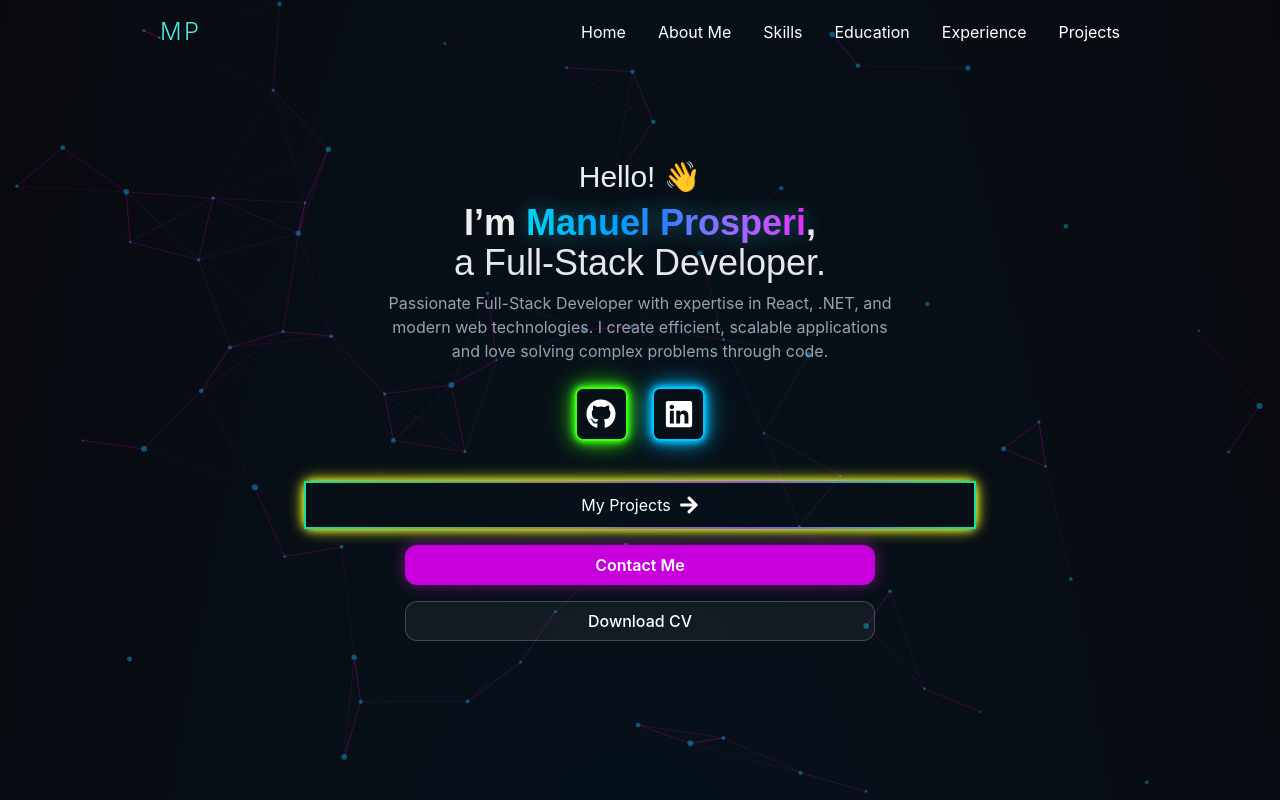
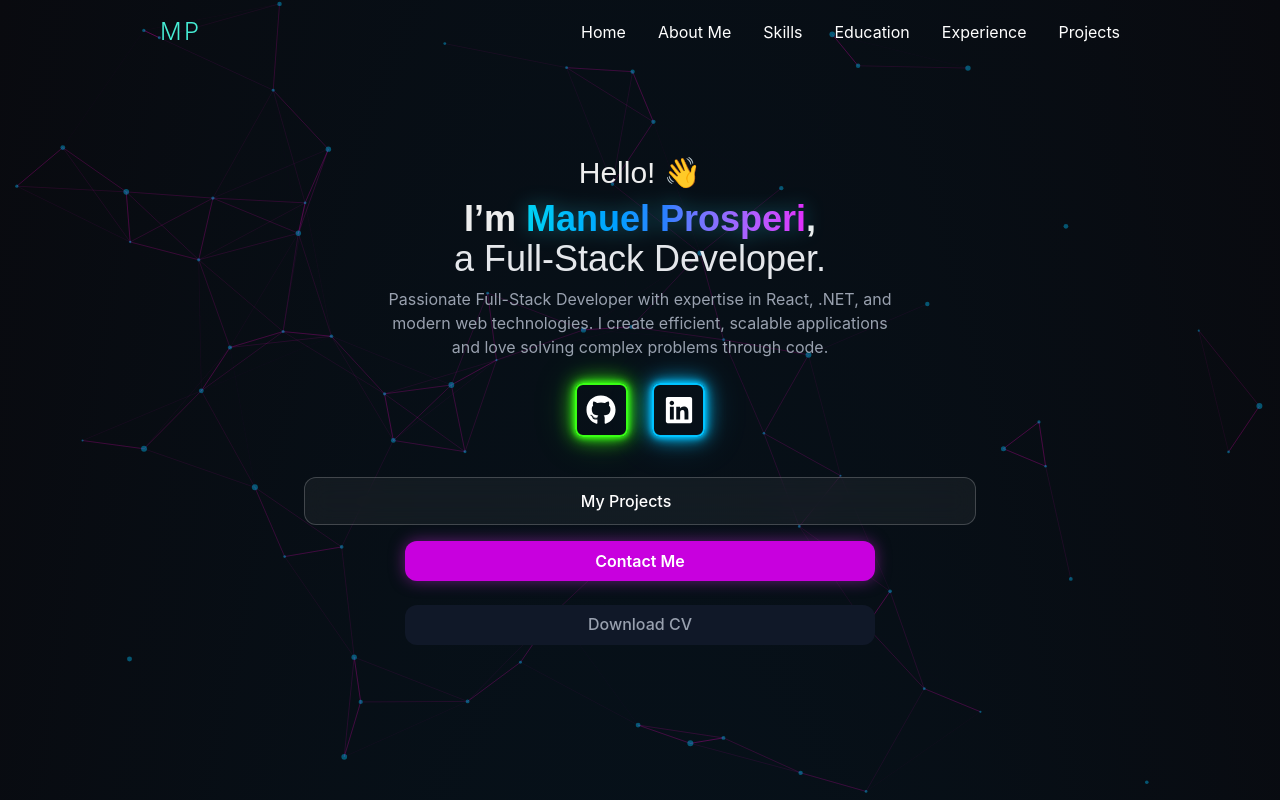
Before and after one commit to prospi-dev/portfolio, a React (Vite) app in the folder portfolio/: page / in a window 1280 px wide. Shown: the top 800 px of the page. Built offline with nearby package versions, Linux system fonts and the light colour scheme.

Commit message:
Updated buttons

```diff
--- a/portfolio/src/components/home.jsx
+++ b/portfolio/src/components/home.jsx
@@ -40,16 +40,21 @@ const Home = () => (
       </a>
     </div>
     <div className="home-button_container flex flex-col md:flex-row md:flex-wrap gap-4 justify-center items-center w-full max-w-2xl mt-4">
+
       <a
         href="#projects"
-        className="neon-btn3 flex items-center justify-center gap-2 shadow group overflow-hidden"
+        className="w-[70%] md:w-[48%] relative group overflow-hidden bg-white/5 backdrop-blur-md text-white font-medium py-3 rounded-xl transition-all duration-300 flex items-center justify-center gap-2 border border-white/20 hover:border-cyan-400 hover:shadow-[0_0_20px_rgba(34,211,238,0.4)]"
         id='projects-button'
       >
-        <span className='transition-transform duration-300 group-hover:translate-x-5'>My Projects</span> <FaArrowRight className="text-xl text-white transition-transform duration-300 group-hover:translate-x-80 group-hover:scale-110" />
+        <div className="absolute inset-0 bg-gradient-to-r from-transparent via-cyan-400/10 to-transparent -translate-x-full group-hover:translate-x-full transition-transform duration-700" />
+
+        <span className='relative z-10 transition-transform duration-300 group-hover:-translate-x-2'>My Projects</span>
+        <FaArrowRight className="relative z-10 text-xl text-cyan-400 transition-all duration-300 opacity-0 -translate-x-4 group-hover:opacity-100 group-hover:translate-x-0" />
       </a>
+
       <a
         href="#contact"
-        className="w-[70%] bg-fuchsia-600 hover:bg-fuchsia-500 text-white font-semibold rounded-xl transition-all duration-300 shadow-[0_0_15px_rgba(192,38,211,0.5)] hover:shadow-[0_0_25px_rgba(192,38,211,0.8)] flex items-center justify-center py-3"
+        className="w-[70%] md:w-[48%] bg-fuchsia-600 hover:bg-fuchsia-500 text-white font-semibold rounded-xl transition-all duration-300 shadow-[0_0_15px_rgba(192,38,211,0.5)] hover:shadow-[0_0_25px_rgba(192,38,211,0.8)] flex items-center justify-center py-3 hover:-translate-y-1"
         id="contact-button"
       >
         Contact Me
@@ -58,10 +63,10 @@ const Home = () => (
       <a
         href="/files/Manuel-Prosperi-CV-EN.pdf"
         download
-        className="w-[70%] bg-white/5 hover:bg-white/10 text-white font-medium py-3 rounded-xl transition-all duration-300 flex items-center justify-center gap-2 border border-white/20 hover:border-cyan-400 group overflow-hidden hover:shadow-[0_0_15px_rgba(34,211,238,0.3)]"
+        className="bg-gray-900 w-[70%] md:w-[60%] mt-2 text-gray-400 font-medium py-3 rounded-xl transition-all duration-300 flex items-center justify-center border-b border-transparent hover:border-fuchsia-500 hover:text-fuchsia-400 group"
         id="downloadcv-button"
       >
-        <span className="text-white transition-transform duration-500">Download CV</span>
+        <span className="transition-transform duration-300 group-hover:-translate-y-1">Download CV</span>
       </a>
     </div>
   </section>
--- a/portfolio/src/index.css
+++ b/portfolio/src/index.css
@@ -11,14 +11,7 @@
 h1, h2, h3, h4, h5, h6, button, .font-space {
   font-family: 'Space Grotesk', sans-serif;
 }
-#divider{
-    .animate-spin-slow {
-    animation: spin 3s linear infinite;
-  }
-  @keyframes spin {
-    100% { transform: rotate(360deg); }
-  }
-}
+
 #projects-button
 {
   width: 100%;
@@ -106,76 +99,3 @@ scale: 1.2;
     0 0 40px #00c3ff,
     0 0 80px #00c3ff66;
 }
-
-.neon-btn3 {
-  color: #fff;
-  background: transparent;
-  border: 2px solid;
-  border-radius: 8px;
-  cursor: pointer;
-  outline: none;
-  border-image: linear-gradient(90deg, #00c3ff, #39ff14, #ff00c8, #00c3ff) 1;
-  box-shadow:
-    0 0 8px #f1ff28,
-    0 0 16px #f1ff28;
-  animation: neon-border 3s linear infinite;
-  transition: color 0.3s, border-image 0.3s, box-shadow 0.3s;
-}
-
-@keyframes neon-border {
-  0% {
-    border-image: linear-gradient(90deg, #00c3ff, #39ff14, #ff00c8, #00c3ff) 1;
-    box-shadow:
-      0 0 8px #00c3ff,
-      0 0 16px #00c3ff;
-  }
-  33% {
-    border-image: linear-gradient(90deg, #39ff14, #ff00c8, #00c3ff, #39ff14) 1;
-    box-shadow:
-      0 0 8px #39ff14,
-      0 0 16px #39ff14;
-  }
-  66% {
-    border-image: linear-gradient(90deg, #ff00c8, #00c3ff, #39ff14, #ff00c8) 1;
-    box-shadow:
-      0 0 8px #ff00c8,
-      0 0 16px #ff00c8;
-  }
-  100% {
-    border-image: linear-gradient(90deg, #00c3ff, #39ff14, #ff00c8, #00c3ff) 1;
-    box-shadow:
-      0 0 8px #00c3ff,
-      0 0 16px #00c3ff;
-  }
-}
-
-.neon-btn3:hover{
-  color: #00FFC3;
-}
-
-@keyframes neon-border {
-  0% {
-    border-image: linear-gradient(90deg, #00c3ff, #39ff14, #ff00c8, #00c3ff) 1;
-  }
-  33% {
-    border-image: linear-gradient(90deg, #39ff14, #ff00c8, #00c3ff, #39ff14) 1;
-  }
-  66% {
-    border-image: linear-gradient(90deg, #ff00c8, #00c3ff, #39ff14, #ff00c8) 1;
-  }
-  100% {
-    border-image: linear-gradient(90deg, #00c3ff, #39ff14, #ff00c8, #00c3ff) 1;
-  }
-}
-
-.neon-hover:hover {
-  border: 1px solid;
-  border-radius: 0.5rem;
-  border-image: linear-gradient(90deg, #00c3ff, #39ff14, #ff00c8, #00c3ff) 1;
-  animation: neon-border 3s linear infinite;
-  outline: none;
-}
-
-@media screen and (min-width: 1024px) {
-
-}
```
